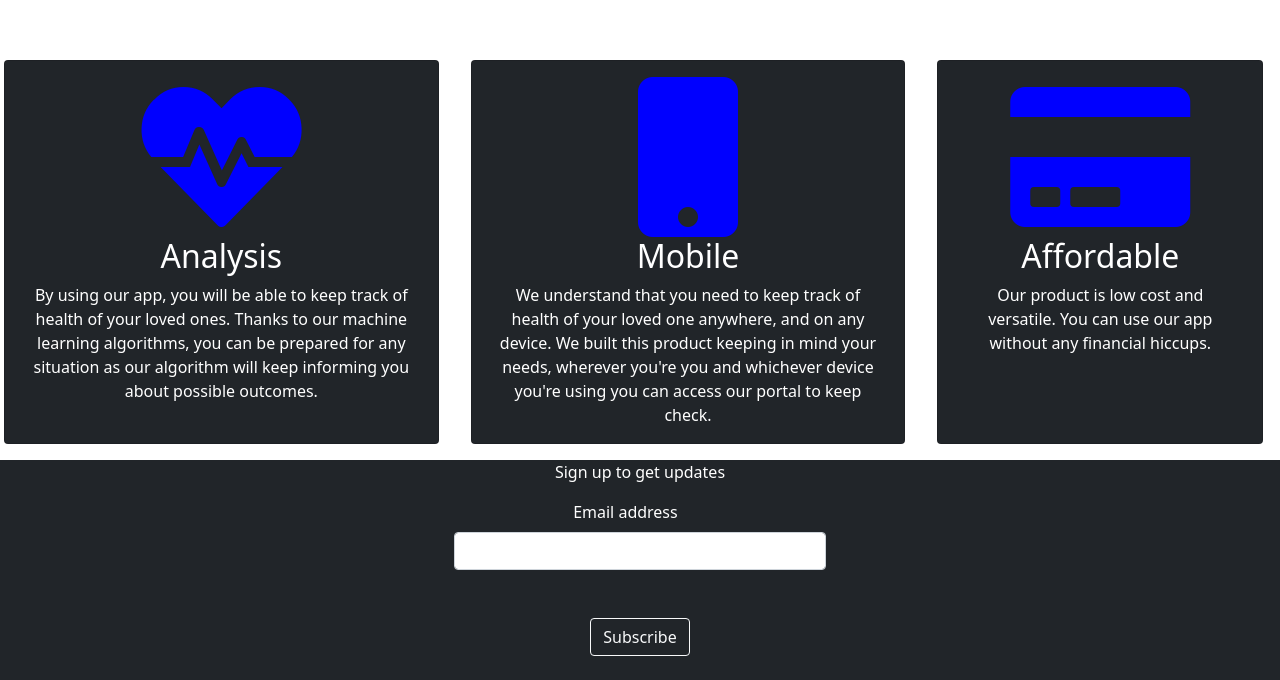
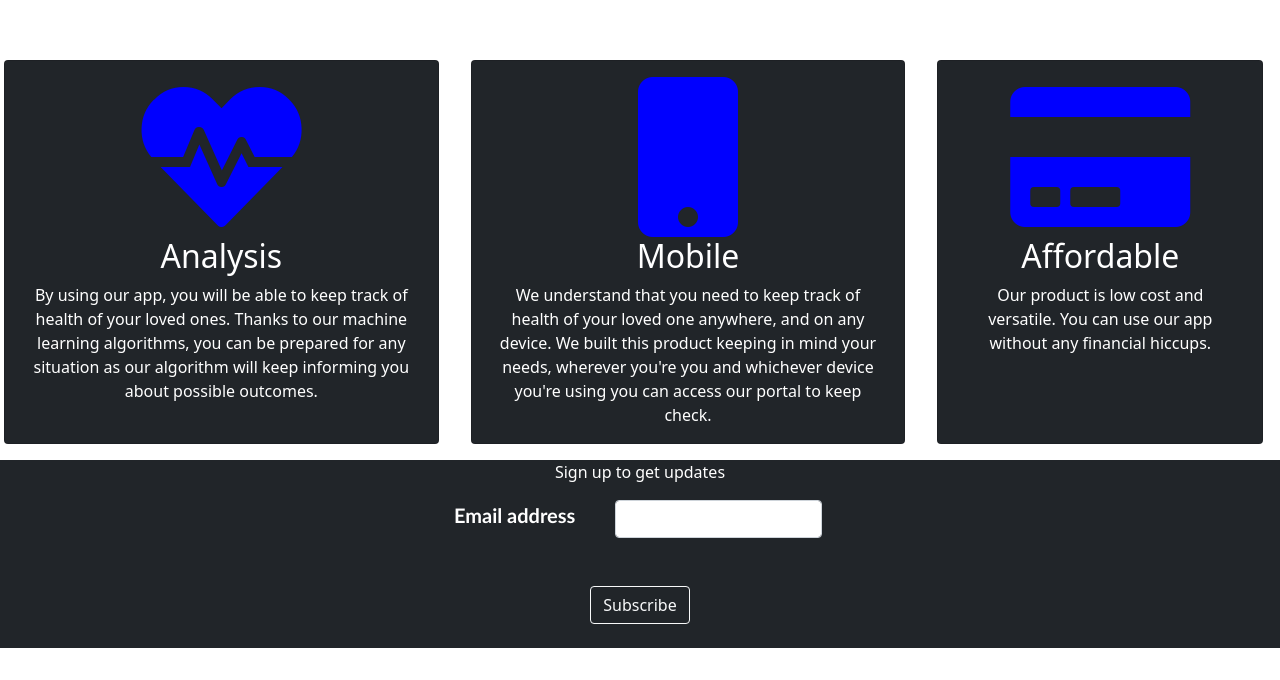
Before and after one commit to Aum020/HealthAnalytics, a plain HTML site: page index.html in a window 1280 px wide. Shown: the part 756-1436 px from the top of the page. After the commit the page ends 1404 px from the top, so only its background shows below. Drawn offline with nearby package versions, Linux system fonts and the light colour scheme.

Commit message:
Update design.css

```diff
--- a/design.css
+++ b/design.css
@@ -36,3 +36,35 @@
 		.icon{
 			background: url('https://api.iconify.design/bi/phone.svg?color=blue') no-repeat center center / contain;
 		}
+
+
+
+.form-label
+{
+	float: left
+}
+
+label
+{
+	font-size: 20px;
+	font-weight: bold;
+	font-family: 'Gill Sans', 'Gill Sans MT', Calibri, 'Trebuchet MS', sans-serif;
+}
+
+span
+{
+	display: block;
+    overflow: hidden;
+    padding: 0 4px 0 6px
+}
+
+.form-control
+{
+	width: 100%
+}
+
+.footer_para
+{
+	font-weight: bolder;
+	font-size: 28px;
+}
```
